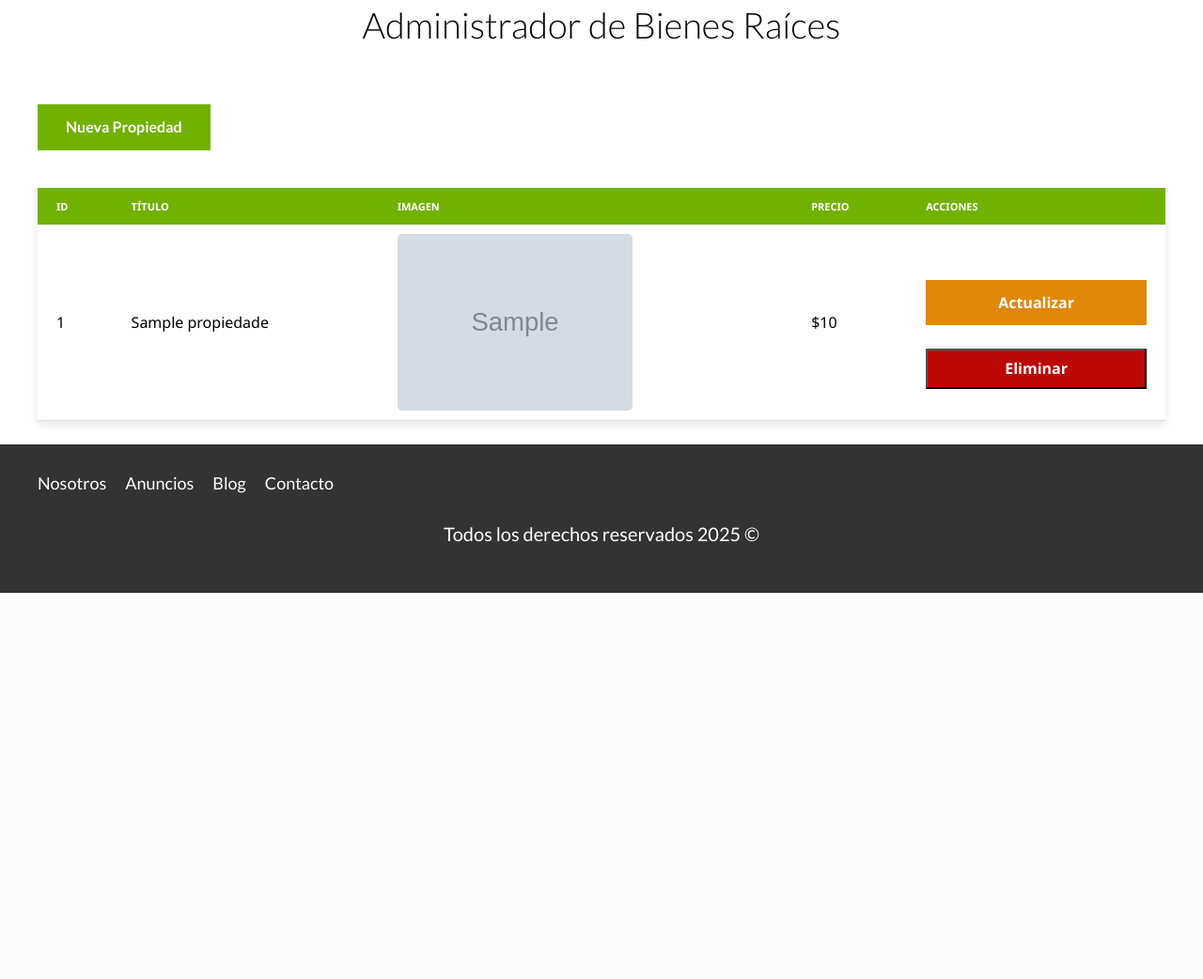
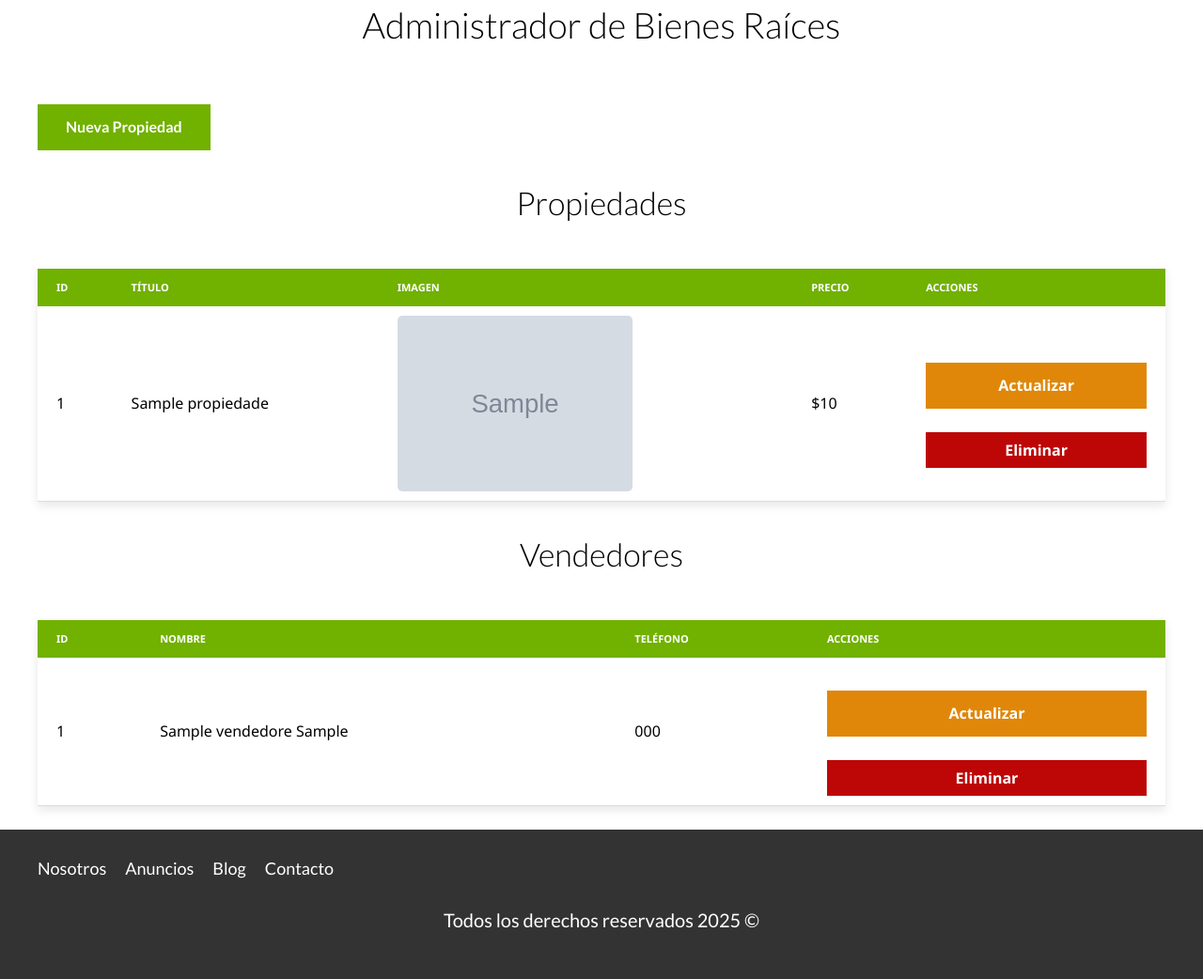
Before and after one commit to mateooo07/bienes-raices, a PHP site: page /admin in a window 1280 px wide. Shown: the part 185-1227 px from the top of the page at 94% size. Before the commit the page ends 816 px from the top, so only its background shows below. Run offline with PHP 8.4, Linux system fonts and the light colour scheme; the visitor is signed in with stand-in values (Sample User, id 1); tables that the repository leaves empty or names only in its code hold one stand-in row (values such as "Sample post"); grey boxes marked "Sample" are stand-in pictures; style sheets or scripts are compiled from the project's sources; some libraries are stand-ins or nearby versions.

Commit message:
feat: agregue vendedores en el index.php y la logica para saber si el id del POST es de propiedad o vendedor

```diff
--- a/admin/index.php
+++ b/admin/index.php
@@ -1,12 +1,13 @@
 <?php
     require "../includes/app.php";
     use App\Propiedad;
-
-    $db = conectarDB();
+    use App\Vendedor;
 
     estaAutenticado();
 
     $propiedades = Propiedad::all();
+
+    $vendedores = Vendedor::all();
 
     $resultado = $_GET["res"] ?? null;
 
@@ -15,9 +16,18 @@
         $id = filter_var($id, FILTER_VALIDATE_INT);
 
         if ($id) {
-            $propiedad = Propiedad::find($id);
 
-            $propiedad -> eliminar();
+            $tipo = $_POST["tipo"];
+
+            if(validarTipoContenido($tipo)){
+                if($tipo == "vendedor"){
+                    $vendedor = Vendedor::find($id);
+                    $vendedor -> eliminar();
+                }else if($tipo == "propiedad"){
+                    $propiedad = Propiedad::find($id);
+                    $propiedad -> eliminar();
+                }
+            }
         }
     }
 
@@ -39,6 +49,7 @@
     <a href="/admin/propiedades/crear.php" class="boton boton-verde">Nueva Propiedad</a>
 </main>
 
+<h2>Propiedades</h2>
 <table class="tabla-propiedades">
     <thead>
         <tr>
@@ -64,6 +75,38 @@
 
                     <form method="POST" class="w-100" onsubmit="return confirm('¿Deseas eliminar esta propiedad?');">
                         <input type="hidden" name="id" value="<?php echo $propiedad->id; ?>">
+                        <input type="hidden" name="tipo" value="propiedad">
+                        <input type="submit" value="Eliminar" class="boton-rojo">
+                    </form>
+                </td>
+            </tr>
+        <?php endforeach; ?>
+    </tbody>
+</table>
+
+<h2>Vendedores</h2>
+<table class="tabla-propiedades">
+    <thead>
+        <tr>
+            <th>ID</th>
+            <th>Nombre</th>
+            <th>Teléfono</th>
+            <th>Acciones</th>
+        </tr>
+    </thead>
+
+    <tbody>
+        <?php foreach($vendedores as $vendedor): ?>
+            <tr>
+                <td><?php echo $vendedor->id; ?></td>
+                <td><?php echo $vendedor->nombre .  " " .  $vendedor->apellido; ?></td>
+                <td><?php echo $vendedor->telefono; ?></td>
+                <td>
+                    <a href="/admin/vendedores/actualizar.php?id=<?php echo $vendedor->id; ?>" class="boton-amarillo-block">Actualizar</a>
+
+                    <form method="POST" class="w-100" onsubmit="return confirm('¿Deseas eliminar este vendedor?');">
+                        <input type="hidden" name="id" value="<?php echo $vendedor->id; ?>">
+                        <input type="hidden" name="tipo" value="vendedor">
                         <input type="submit" value="Eliminar" class="boton-rojo">
                     </form>
                 </td>
--- a/includes/funciones.php
+++ b/includes/funciones.php
@@ -24,3 +24,9 @@ function debugear($variable){
     echo"</pre>";
     exit;
 }
+
+function validarTipoContenido($tipo){
+    $tipos = ["vendedor", "propiedad"];
+
+    return in_array($tipo, $tipos);
+}
--- a/src/scss/base/_botones.scss
+++ b/src/scss/base/_botones.scss
@@ -13,4 +13,5 @@
 .boton-rojo{
     @include boton($rojo, block);
     width: 100%;
+    border: none;
 }
--- a/src/scss/base/_mixins.scss
+++ b/src/scss/base/_mixins.scss
@@ -31,6 +31,7 @@
     text-align: center;
     margin-top: $separacion / 2;
     display: $display;
+    cursor: pointer;
 
     &:hover{
         background-color: darken($bgColor, 6);
```
